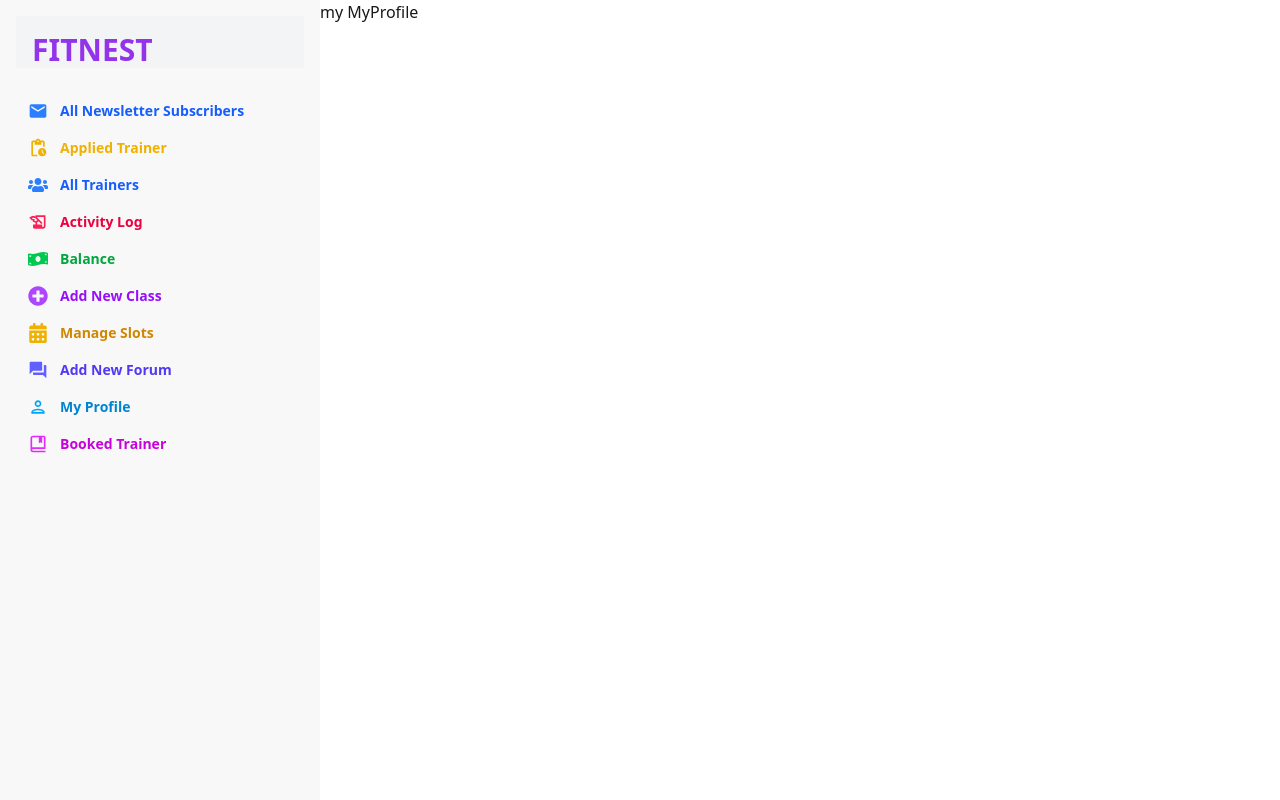
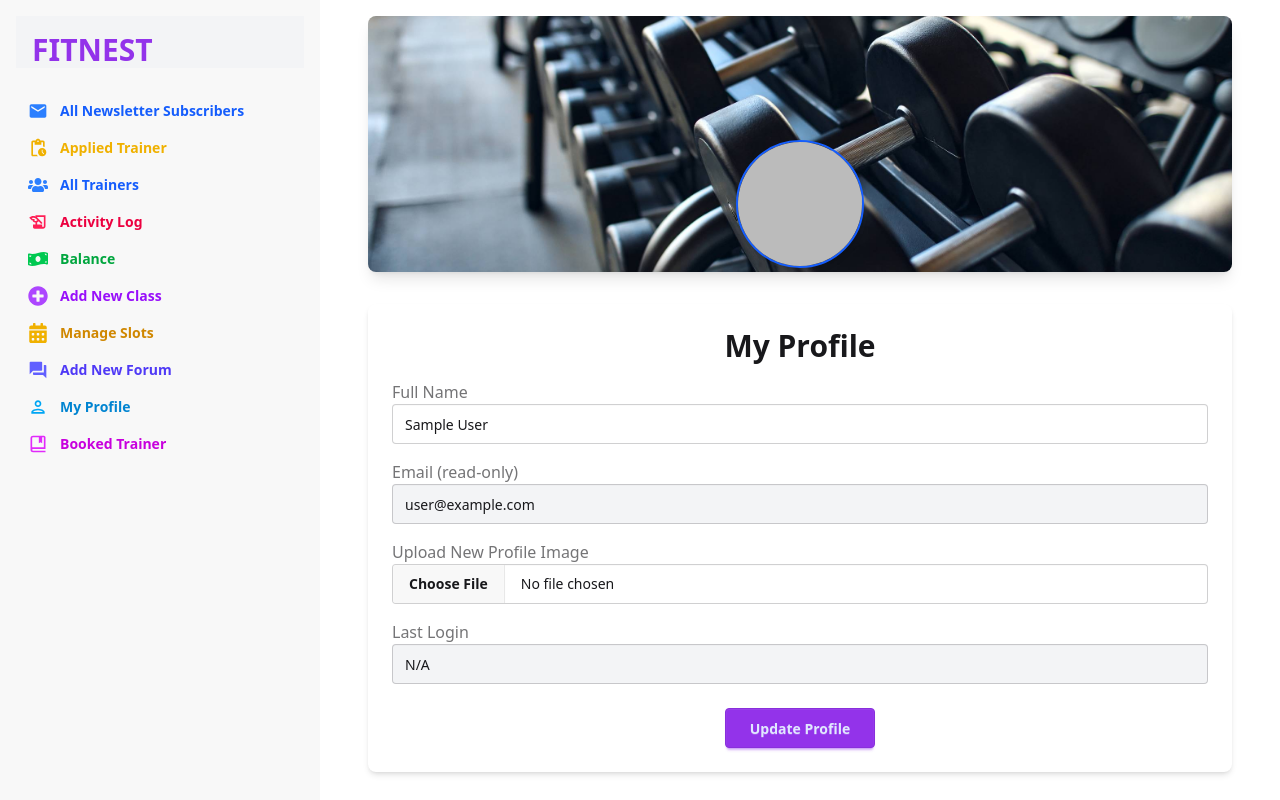
Before and after one commit to ratulislam46/fitness-client, a React (Vite) app: page /dashboard/my-profile in a window 1280 px wide. Built offline with nearby package versions, Linux system fonts and the light colour scheme; no server answers; sample sign-in values are in the browser's storage.

Commit message:
added profile section and user can update own data

```diff
--- a/src/Pages/Dashboard/MyProfile/MyProfile.jsx
+++ b/src/Pages/Dashboard/MyProfile/MyProfile.jsx
@@ -1,9 +1,162 @@
-import React from 'react';
+import { use, useEffect, useState } from "react";
+import { useForm } from "react-hook-form";
+import Swal from "sweetalert2";
+import { useQuery, useMutation, useQueryClient } from "@tanstack/react-query";
+import { AuthContext } from "../../../Context/AuthProvider";
+import UseAxiosSecure from "../../../hooks/useAxiosSecure";
+import UseAxios from "../../../hooks/UseAxios";
+import axios from "axios";
+import toast from "react-hot-toast";
+import coverPhoto from '../../../../public/image/cover.jpg'
 
 const MyProfile = () => {
+    const { user } = use(AuthContext);
+    const axiosSecure = UseAxiosSecure();
+    const axiosInstance = UseAxios();
+    const queryClient = useQueryClient();
+    const [imageUploading, setImageUploading] = useState(false);
+
+    const { register, handleSubmit, setValue, formState: { errors } } = useForm();
+
+    // Load user data from DB
+    const { data: userData = {} } = useQuery({
+        queryKey: ["user", user?.email],
+        queryFn: async () => {
+            const res = await axiosSecure.get(`/users/${user?.email}`);
+            return res.data;
+        },
+        enabled: !!user?.email
+    });
+    console.log(userData);
+
+    useEffect(() => {
+        if (userData) {
+            setValue("name", userData.name || user.displayName);
+            setValue("email", userData.email || user.email);
+            setValue("photoURL", userData.photoURL || user.photoURL);
+        }
+    }, [userData, setValue, user]);
+
+    const mutation = useMutation({
+        mutationFn: async (data) => {
+            // console.log(data);
+
+            return await axiosInstance.patch(`/users/profile/${user.email}`, data);
+        },
+        onSuccess: () => {
+            Swal.fire("Updated!", "Profile updated successfully", "success");
+            queryClient.invalidateQueries(["user", user.email]);
+        },
+        onError: () => {
+            Swal.fire("Error", "Failed to update profile", "error");
+        }
+    });
+
+    const handleImageUpload = async (e) => {
+        const image = e.target.files[0];
+        const formData = new FormData();
+        formData.append("image", image);
+        setImageUploading(true);
+
+        try {
+            const url = `https://api.imgbb.com/1/upload?key=${import.meta.env.VITE_IMAGE_UPLOAD_KEY}`;
+            const res = await axios.post(url, formData)
+            // console.log(res.data);
+
+            if (res.data.success) {
+                setValue("photoURL", res.data.data.url);
+                toast.success("Profile image uploaded successfully");
+            }
+        } catch (error) {
+            console.error("Image Upload Error", error);
+        } finally {
+            setImageUploading(false);
+        }
+    };
+
+    const onSubmit = (data) => {
+        mutation.mutate(data);
+    };
+
     return (
-        <div>
-            <h1>my MyProfile</h1>
+        <div className="w-full max-w-4xl mx-auto p-4">
+            {/* Cover Photo */}
+            <div className="relative w-full h-52 md:h-64 rounded-lg overflow-hidden shadow-lg">
+                <img
+                    src={coverPhoto}
+                    alt="Cover"
+                    className="w-full h-full object-cover"
+                />
+                {/* Profile Image */}
+                <div className="absolute bottom-1 left-1/2 transform -translate-x-1/2 z-10">
+                    <img
+                        src={userData?.image || user?.photoURL}
+                        alt="Profile"
+                        className="w-32 h-32 rounded-full border-2 border-blue-600 object-cover shadow-md"
+                    />
+                </div>
+            </div>
+
+            <div className="mt-8 bg-white p-6 rounded-lg shadow-md">
+                <h2 className="text-3xl font-bold mb-4 text-center">My Profile</h2>
+
+                <form onSubmit={handleSubmit(onSubmit)} className="space-y-4">
+                    {/* Name */}
+                    <div>
+                        <label className="label">Full Name</label>
+                        <input
+                            {...register("name", { required: true })}
+                            type="text"
+                            className="input input-bordered w-full"
+                            placeholder="Full Name"
+                        />
+                        {errors.name && <p className="text-red-500 text-sm">Name is required</p>}
+                    </div>
+
+                    {/* Email */}
+                    <div>
+                        <label className="label">Email (read-only)</label>
+                        <input
+                            {...register("email")}
+                            type="email"
+                            className="input input-bordered w-full bg-gray-100"
+                            readOnly
+                        />
+                    </div>
+
+                    {/* Upload Image */}
+                    <div>
+                        <label className="label">Upload New Profile Image</label>
+                        <input
+                            type="file"
+                            className="file-input file-input-bordered w-full"
+                            onChange={handleImageUpload}
+                            disabled={imageUploading}
+                            required
+                        />
+                    </div>
+
+                    {/* Image URL hidden */}
+                    <input type="hidden" {...register("photoURL")} />
+
+                    {/* Last login */}
+                    <div>
+                        <label className="label">Last Login</label>
+                        <input
+                            type="text"
+                            className="input input-bordered w-full bg-gray-100"
+                            value={user?.metadata?.lastSignInTime || "N/A"}
+                            readOnly
+                        />
+                    </div>
+
+                    <div className="text-center mt-6">
+                        <button type="submit" className="btn btn-primary px-6" disabled={mutation.isLoading || imageUploading}>
+                            {mutation.isLoading || imageUploading ? "Updating..." : "Update Profile"}
+                        </button>
+                    </div>
+                </form>
+            </div>
         </div>
     );
 };
```
Also changed, not shown: public/image/cover.jpg (added).
